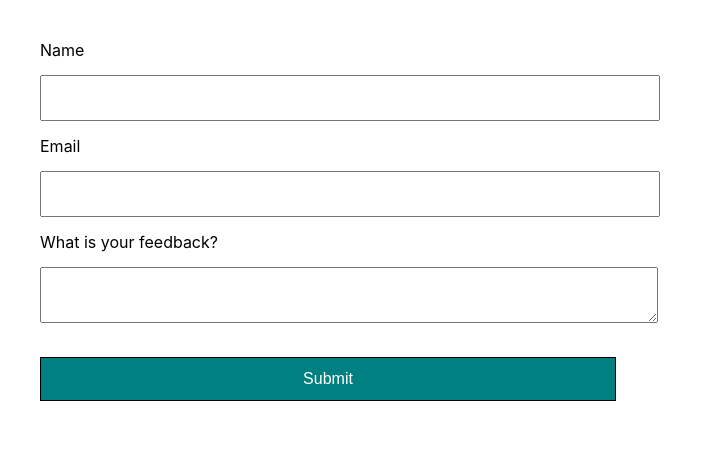
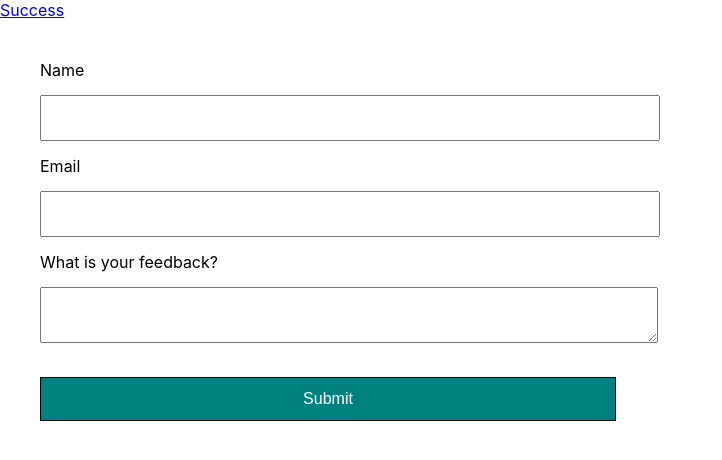
Before and after one commit to taty2010/form-hydration-test, a React (Create React App) app: page / in a window 1280 px wide. Shown: the top 460 px of the page, without its empty margins (0-722 px from the left). Built offline with nearby package versions, Linux system fonts and the light colour scheme.

Commit message:
added success link for testing

```diff
--- a/src/App.js
+++ b/src/App.js
@@ -1,12 +1,13 @@
 import React from "react";
 import './App.css';
-import {Routes, Route} from "react-router-dom";
+import {Routes, Route, Link} from "react-router-dom";
 import Success from "./success";
 import Home from "./Home";
 
 function App() {
   return (
     <div className="App">
+      <Link to="/success">Success</Link>
       <Routes>
         <Route path="/" element={<Home/>} />
         <Route path="/success" element={<Success/>} />
```
